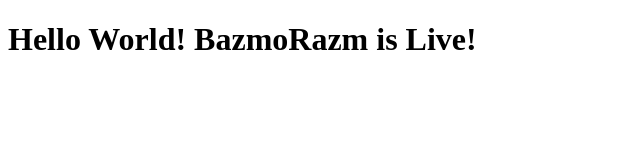
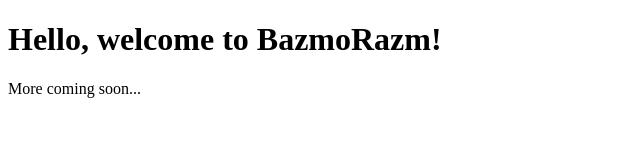
Before and after one commit to Shahla9/bazmorazm, a plain HTML site: page index.html in a window 1280 px wide. Shown: the whole page, without its empty margins (0-640 px from the left). Drawn offline with Linux system fonts and the light colour scheme.

Commit message:
Update index.html

```diff
--- a/index.html
+++ b/index.html
@@ -1,9 +1,10 @@
 <!DOCTYPE html>
 <html>
-  <head>
-    <title>Welcome to BazmoRazm</title>
-  </head>
-  <body>
-    <h1>Hello World! BazmoRazm is Live!</h1>
-  </body>
+<head>
+    <title>BazmoRazm</title>
+</head>
+<body>
+    <h1>Hello, welcome to BazmoRazm!</h1>
+    <p>More coming soon...</p>
+</body>
 </html>
```
